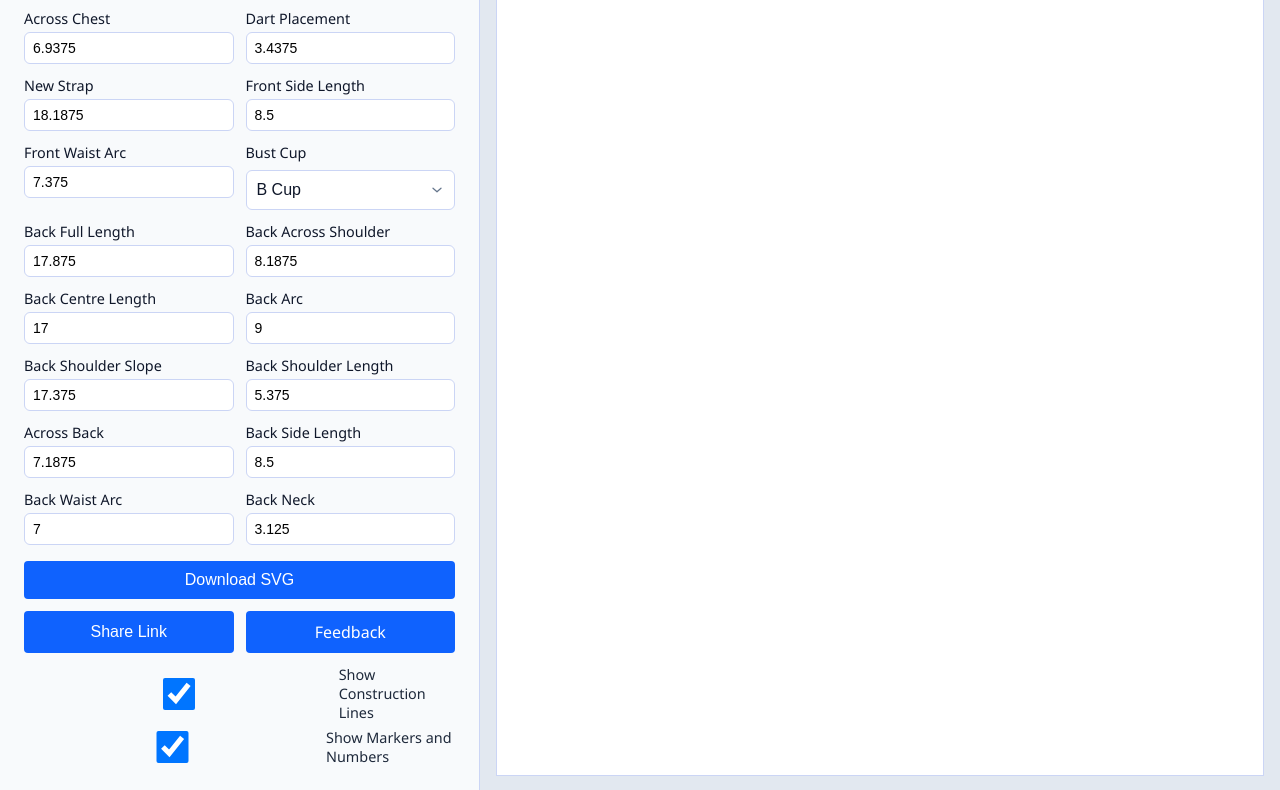
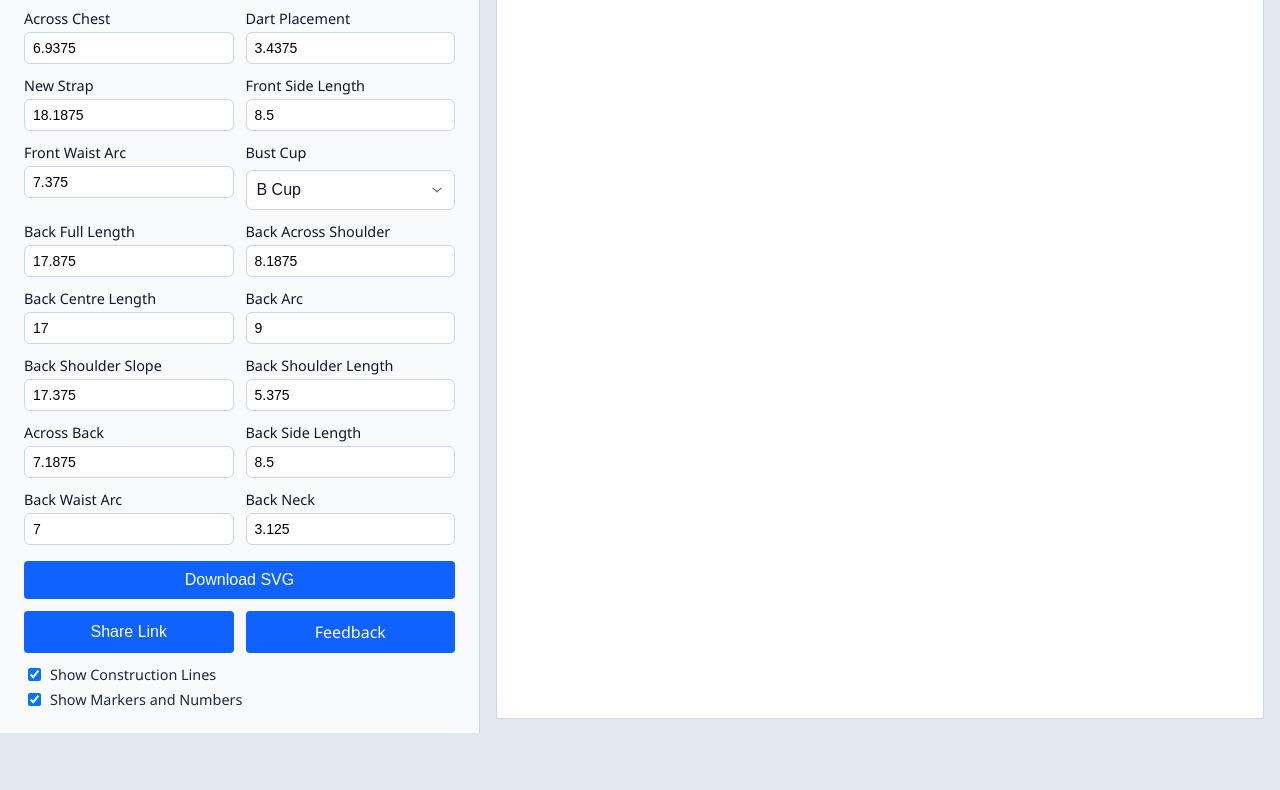
Before and after one commit to morethanpatterns/patternhub, a website: page webdrafts/index.html in a window 1280 px wide. Shown: the part 558-1348 px from the top of the page. After the commit the page ends 1291 px from the top, so only its background shows below. Drawn offline with Linux system fonts and the light colour scheme.

Commit message:
styling of input panel almost done

```diff
--- a/webdrafts/index.html
+++ b/webdrafts/index.html
@@ -239,7 +239,9 @@
           <div id="hofenbitzerPrimaryMeasurements" class="hofenbitzer-measure-grid"></div>
           <div id="hofenbitzerSecondaryMeasurements" class="hofenbitzer-measure-grid secondary"></div>
 
-          <div class="toggles inline">
+        </div>
+
+        <div class="toggles">
           <label><input id="hofenbitzerShowGuides" type="checkbox" checked>Show Construction Lines</label>
           <label><input id="hofenbitzerShowMarkers" type="checkbox" checked>Show Markers and Numbers</label>
         </div>
@@ -251,7 +253,6 @@
         <div class="actions secondary">
           <button id="shareHofenbitzer" type="button" class="link-button">Share Link</button>
           <a class="link-button secondary" href="mailto:morethanpatterns@yahoo.com?subject=PatternKit%20Feedback" rel="noopener">Feedback</a>
-          </div>
         </div>
       </div>
 
--- a/webdrafts/style.css
+++ b/webdrafts/style.css
@@ -341,7 +341,7 @@ body {
   gap: 4px;
 }
 
-input,
+input:not([type="checkbox"]),
 select {
   width: 100%;
   max-width: 100%;
@@ -353,6 +353,14 @@ select {
   background: #fff;
   box-sizing: border-box;
   min-width: 0;
+}
+
+input[type="checkbox"] {
+  width: auto;
+  height: auto;
+  padding: 0;
+  border: none;
+  border-radius: 0;
 }
 
 .mini-dropdown {
```
Lines whose indentation alone changed are shown as unchanged.
